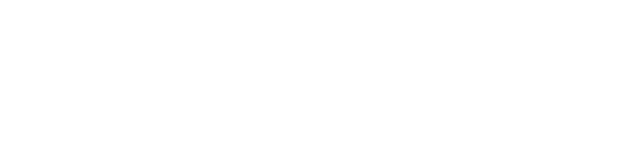
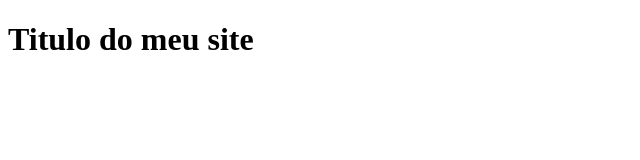
Before and after one commit to luizmr73/html-css, a plain HTML site: page index.html in a window 1280 px wide. Shown: the whole page, without its empty margins (0-640 px from the left). Drawn offline with Linux system fonts and the light colour scheme.

Commit message:
Update index.html

```diff
--- a/index.html
+++ b/index.html
@@ -7,6 +7,6 @@
     <title>Document</title>
 </head>
 <body>
-
+    <h1>Titulo do meu site</h1>
 </body>
 </html>
```
